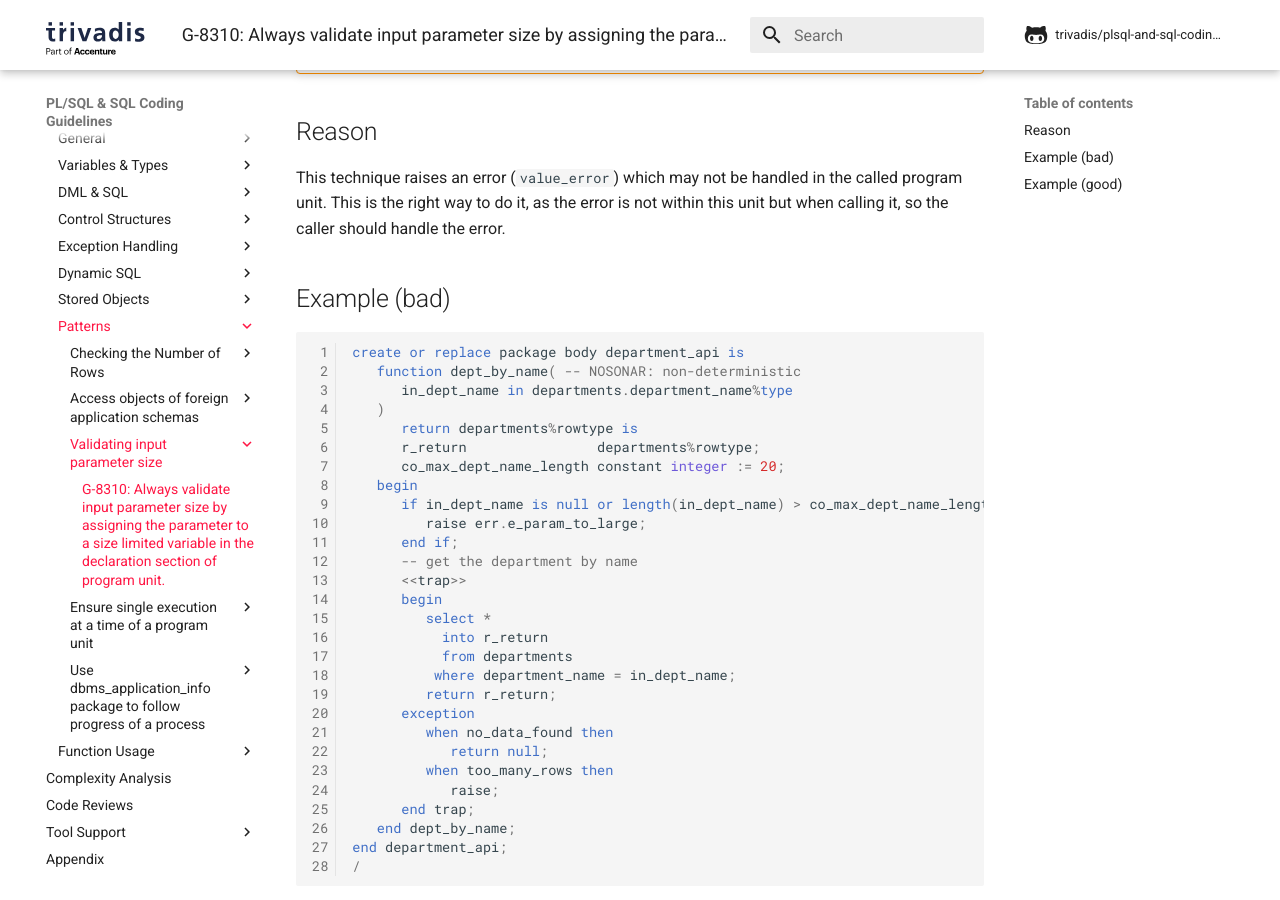
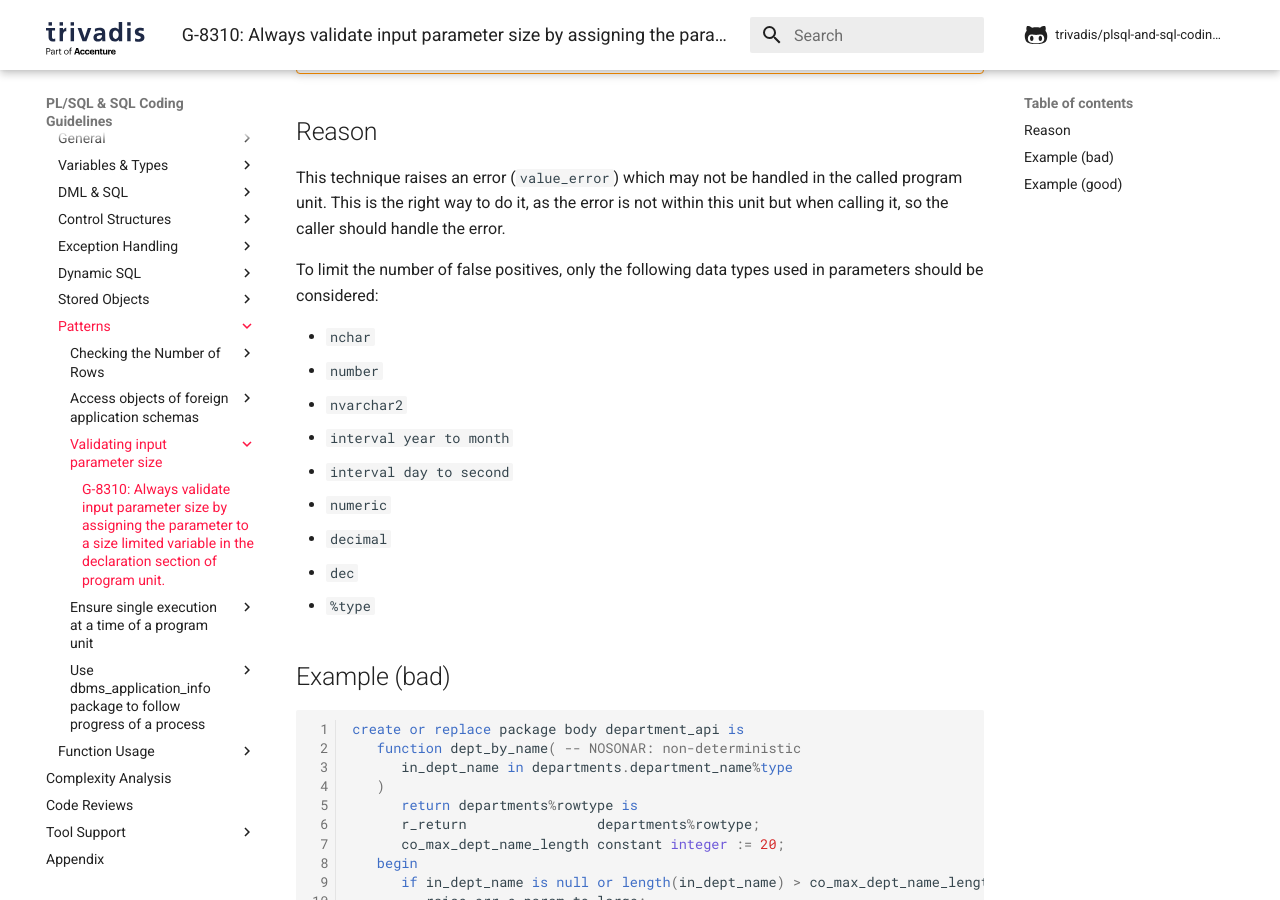
Before and after one commit to Trivadis/plsql-and-sql-coding-guidelines, an MkDocs documentation site: the page built from docs/4-language-usage/8-patterns/3-validating-input-parameter-size/g-8310.md, in a window 1280 px wide and 900 px high, scrolled down 295 px. Built offline with MkDocs 1.6.1 and Material for MkDocs 9.7.7, drawn with Linux system fonts in a browser that asks for light colours; comment, search, counter and statistics services are not loaded; the version menu is left out.

Commit message:
Make G-8310 less strict, closes #182 (accept some false negatives)

```diff
--- a/docs/4-language-usage/8-patterns/3-validating-input-parameter-size/g-8310.md
+++ b/docs/4-language-usage/8-patterns/3-validating-input-parameter-size/g-8310.md
@@ -6,6 +6,18 @@
 ## Reason
 
 This technique raises an error (`value_error`) which may not be handled in the called program unit. This is the right way to do it, as the error is not within this unit but when calling it, so the caller should handle the error.
+
+To limit the number of false positives, only the following data types used in parameters should be considered:
+
+- `nchar`
+- `number`
+- `nvarchar2`
+- `interval year to month`
+- `interval day to second`
+- `numeric`
+- `decimal`
+- `dec`
+- `%type`
 
 ## Example (bad)
 
```
